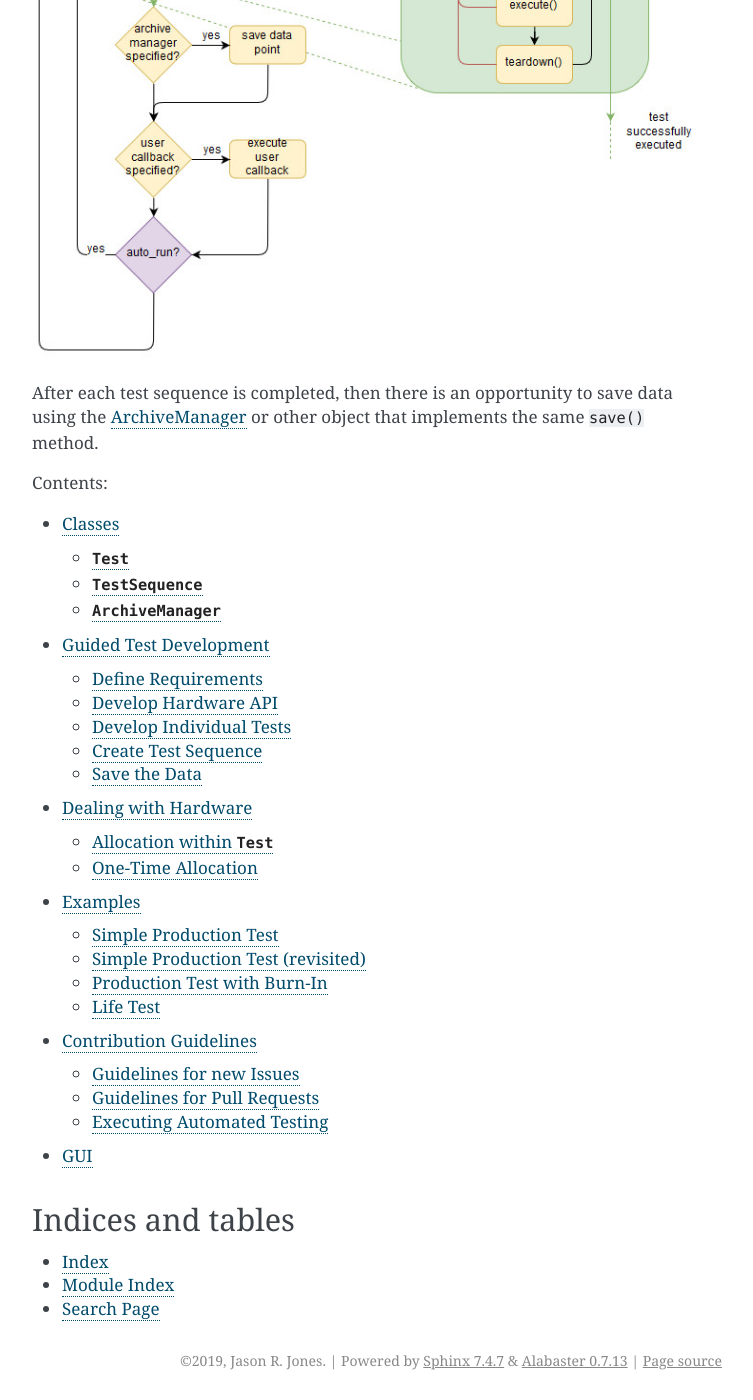
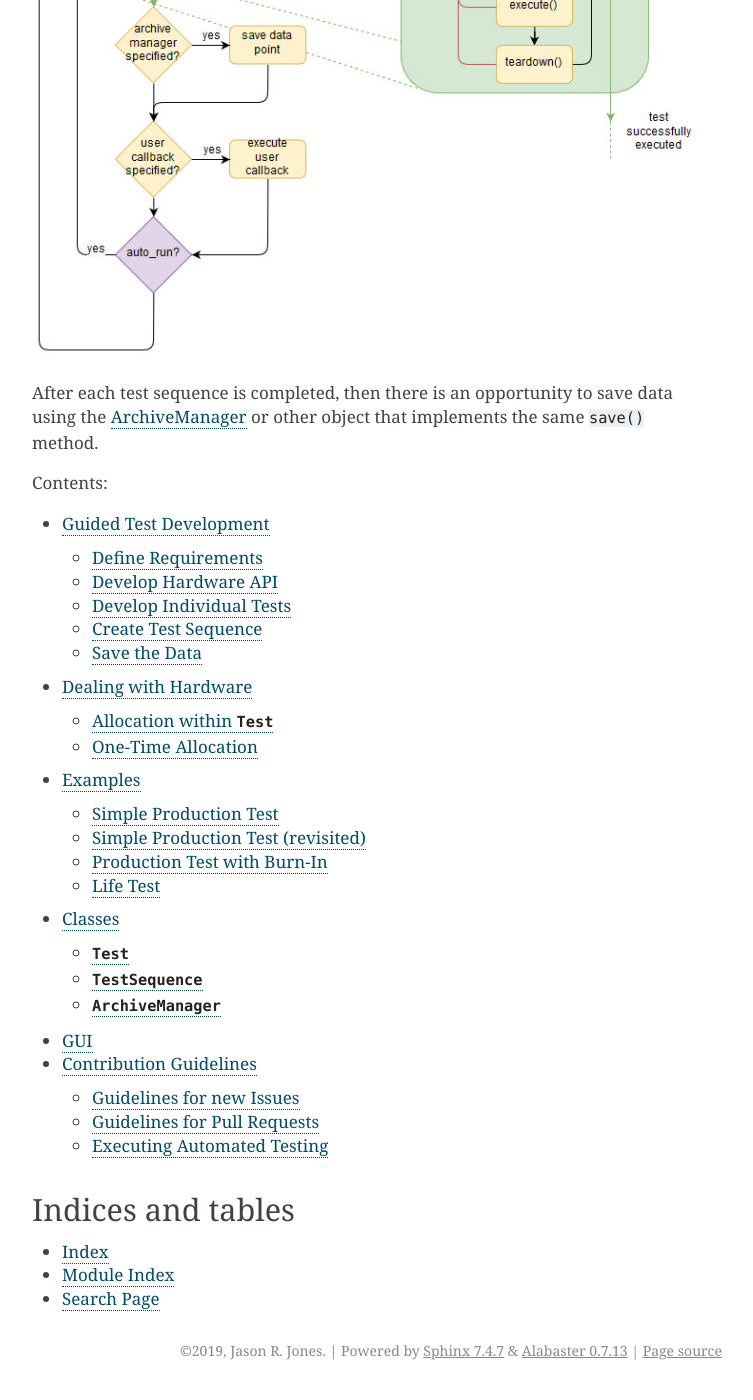
Before and after one commit to slightlynybbled/mats, a Sphinx documentation site: the page built from docs/source/index.rst, in a window 1280 px wide and 1400 px high, scrolled down 906 px. Shown: the whole window, without its empty margins (388-1141 px from the left). Built offline with Sphinx 7.4.7, drawn with Linux system fonts in a browser that asks for light colours; some of the changed lines change nothing that is shown.

Commit message:
Improving documentation readability

```diff
--- a/docs/source/index.rst
+++ b/docs/source/index.rst
@@ -29,12 +29,12 @@ After each test sequence is completed, then there is an opportunity to save data
    :maxdepth: 2
    :caption: Contents:
 
-   pages/classes
-   pages/guided-test-development
+   pages/getting-started
    pages/dealing-with-hardware
    pages/examples
+   pages/classes
+   pages/gui.rst
    pages/contribution_guidelines.rst
-   pages/test_gui.rst
 
 Indices and tables
 ==================
```
Also changed, not shown: docs/source/pages/getting-started.rst (renamed from docs/source/pages/guided-test-development.rst), docs/source/pages/gui.rst (renamed from docs/source/pages/test_gui.rst).
